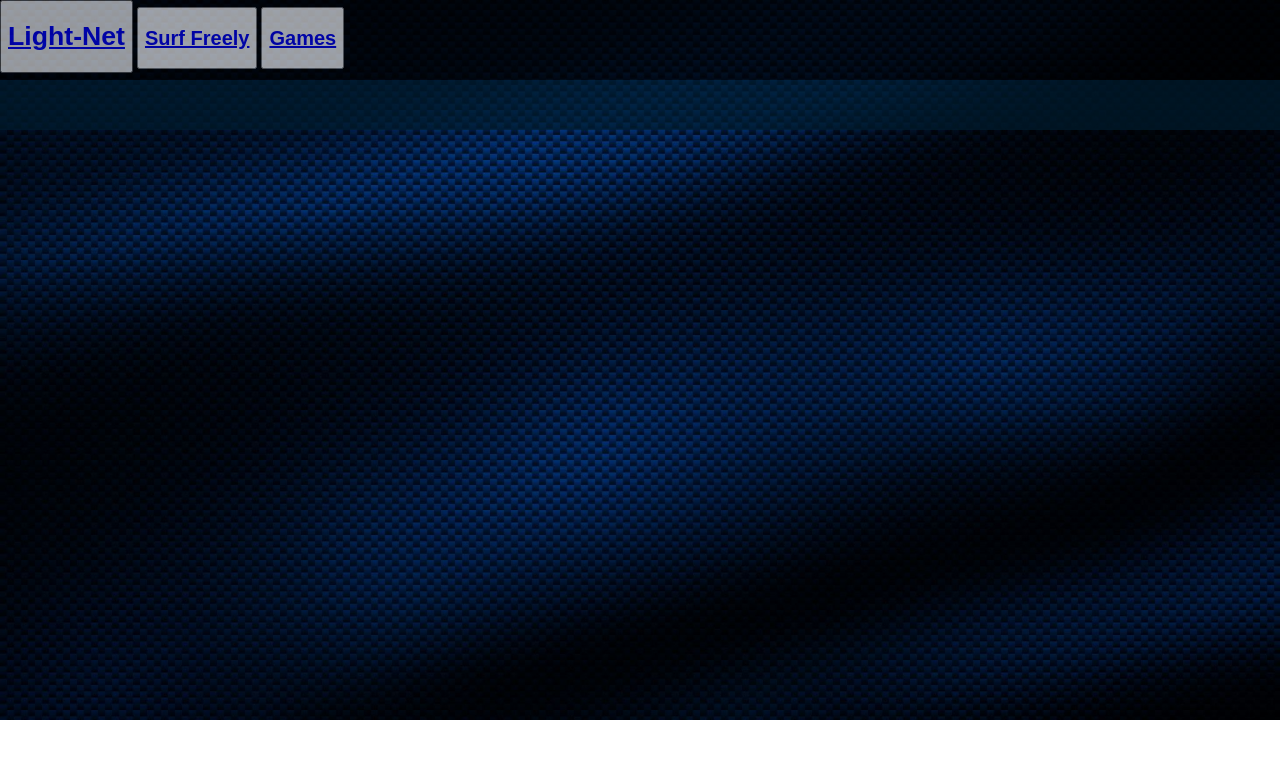
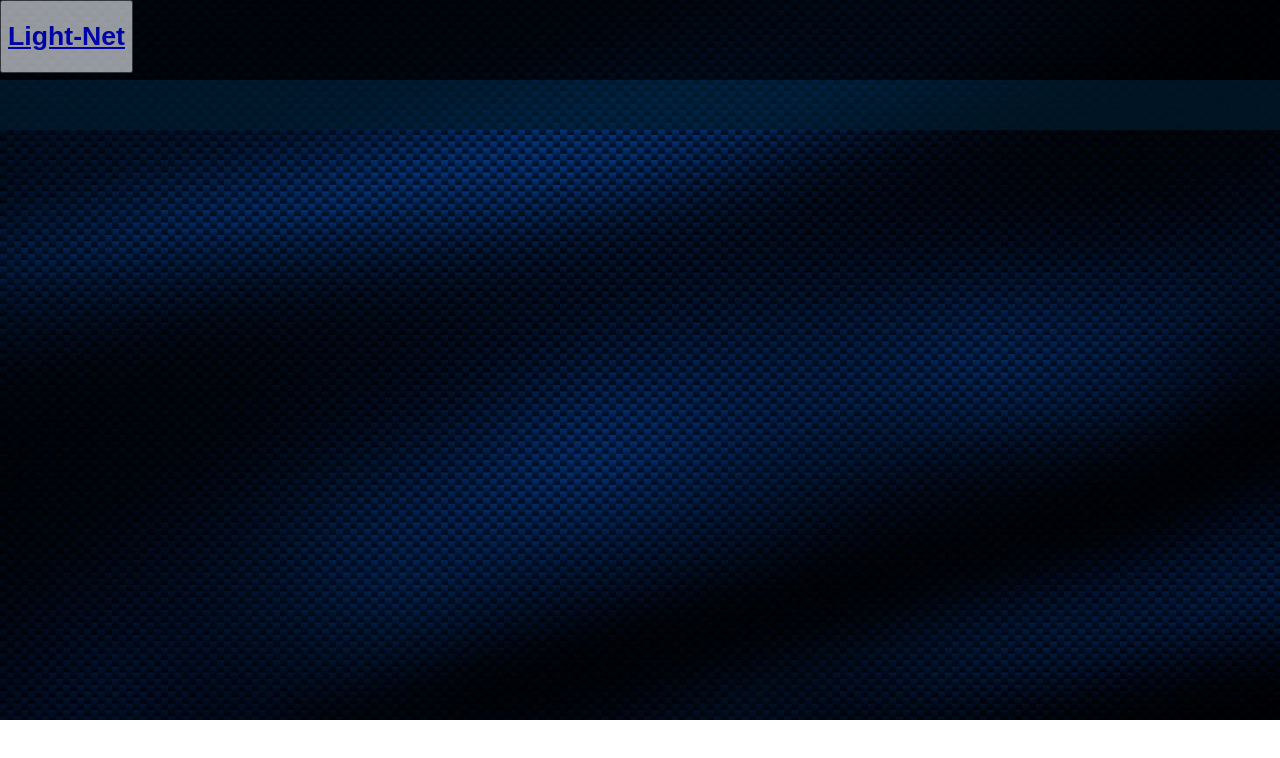
Before and after one commit to MasonWalker24/masonwalker.dev, a website: page public/index.html in a window 1280 px wide. Drawn offline with Linux system fonts and the light colour scheme.

Commit message:
Update index.html

```diff
--- a/public/index.html
+++ b/public/index.html
@@ -6,8 +6,6 @@
 <body>
 <div class="navbar">
 <button><a href="/" class="navlogo"><h1>Light-Net</h1></a></button>
-<button><a href="blue.html" class="buttontext"><h2>Surf Freely</h2></a></button>
-  <button><a href="games.html" class="buttontext"><h2>Games</h2></a></button>
 </div>
 </body>
 </html>
```
